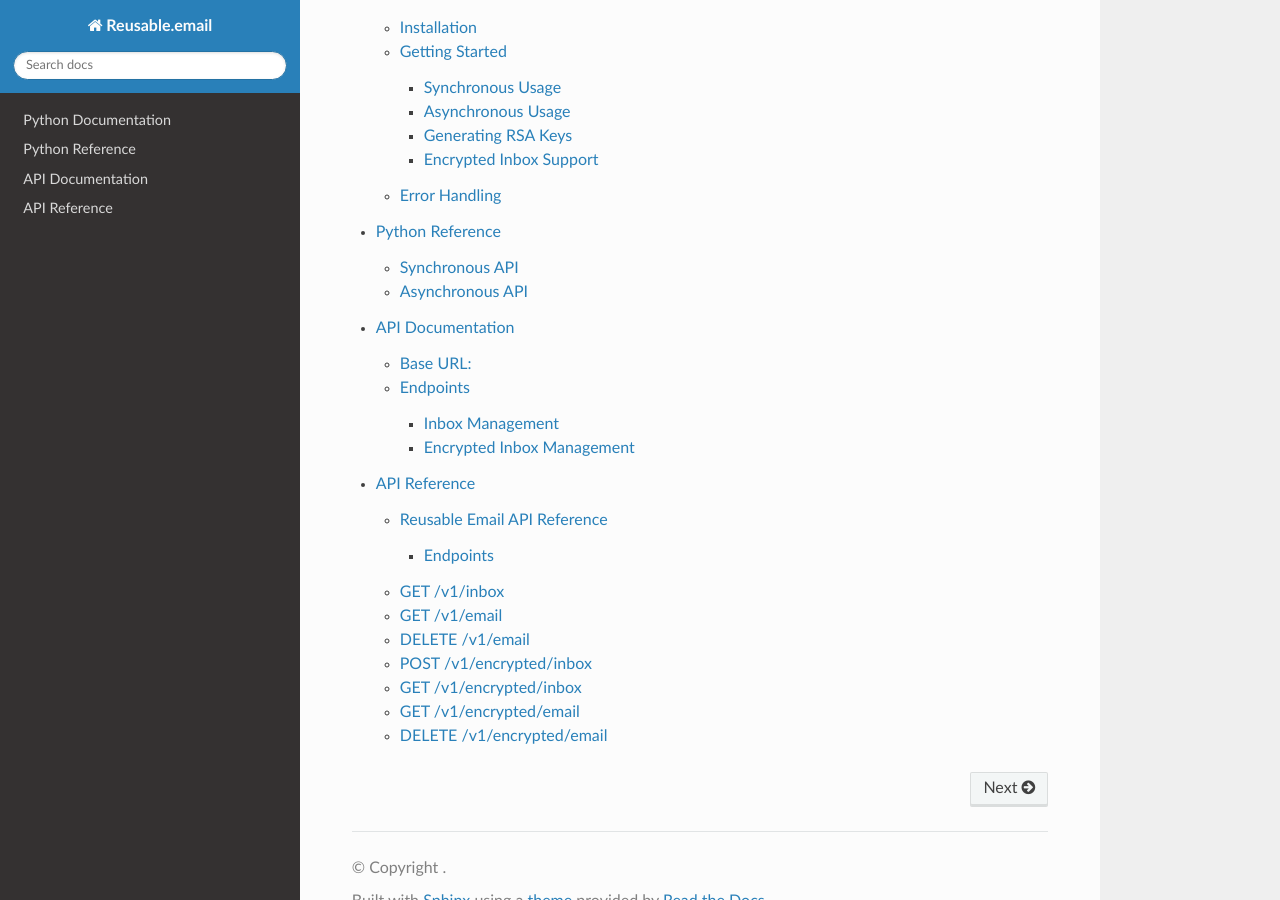
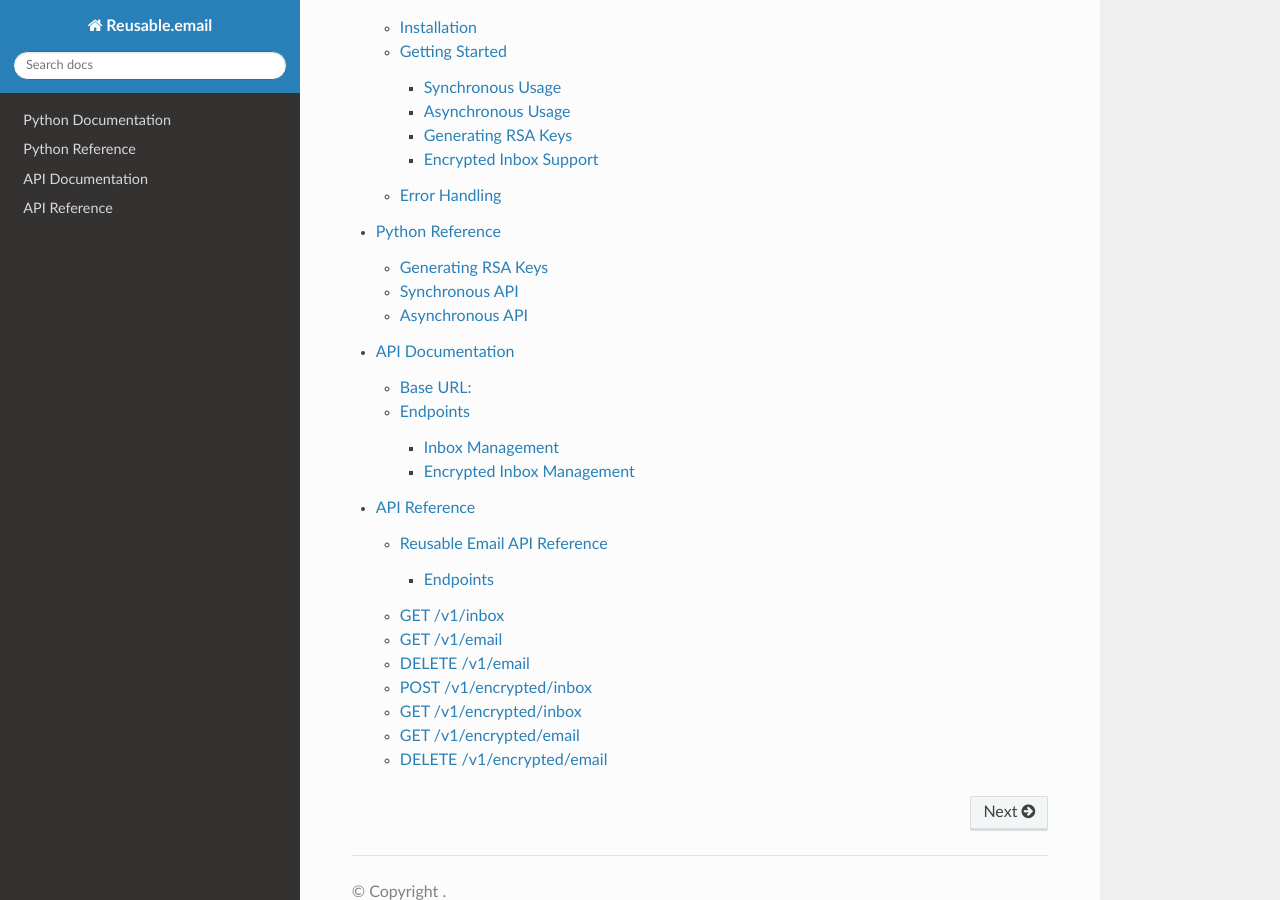
Before and after one commit to Carter2565/Reusable-email, a Sphinx documentation site: the page built from docs/source/index.rst, in a window 1280 px wide and 900 px high, scrolled down 625 px. Built offline with Sphinx 7.4.7 and the Read the Docs theme 3.1.0, drawn with Linux system fonts in a browser that asks for light colours.

Commit message:
modified:   docs/source/conf.py 	modified:   docs/source/python.rst 	modified:   pyproject.toml

```diff
--- a/docs/source/python.rst
+++ b/docs/source/python.rst
@@ -1,5 +1,11 @@
 Python Reference
 =============================
+
+Generating RSA Keys
+-------------------
+
+.. automethod:: reusable.email.generate_keys
+
 
 Synchronous API
 ----------------
--- a/pyproject.toml
+++ b/pyproject.toml
@@ -1,11 +1,8 @@
 [build-system]
 requires = [
-  # "setuptools",
-  # "wheel",
   "flit_core",
   ]
 
-# build-backend = "setuptools.build_meta"
 build-backend = "flit_core.buildapi"
 
 [project]
```
Also changed, not shown: docs/source/conf.py (+0 -9 lines).
